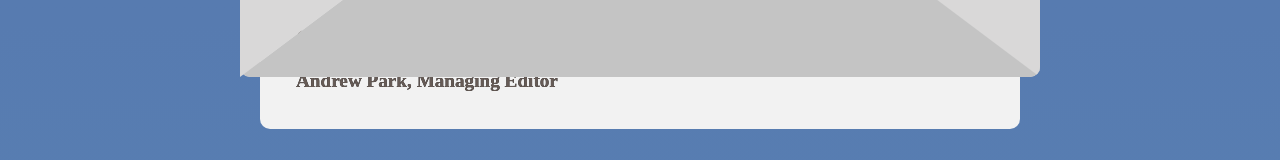
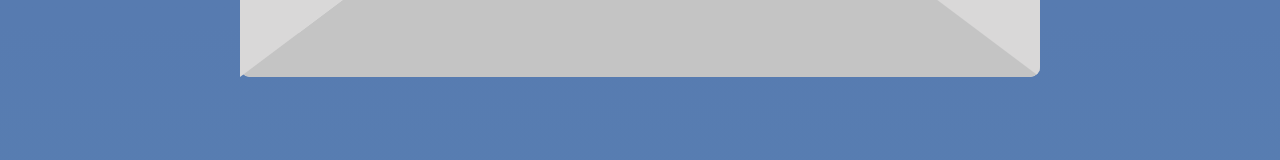
Before and after one commit to spectatorpublishing/hoco-2023, a React (Create React App) app: page / in a window 1280 px wide. Shown: the part 2073-2233 px from the top of the page. Built offline with nearby package versions, Linux system fonts and the light colour scheme; a web font is replaced by a local one.

Commit message:
Fixing envelope

```diff
--- a/src/components/Envelope.js
+++ b/src/components/Envelope.js
@@ -140,16 +140,11 @@ const Envelope = () => {
 						<br/>
 						From the inauguration of 20th University President Minouche Shafik to a dive into the pump-up playlists
 						of Columbia football players, we invite you to take a look at the stories that have shaped the University this year
-						and reflect on the state of community at Columbia.
-						<br/>
-						<br/>
-						Go Lions!
+						and reflect on the state of community at Columbia. Go Lions!
 						<br/>
 						<br/>
 						<b>Irie Sentner, Editor in Chief</b>
 						<br/>
-						<br/>
-						<b>Andrew Park, Managing Editor</b>
 					</Text>
                 </LetterWrapper>
             </EnvelopeWrapper>
```
